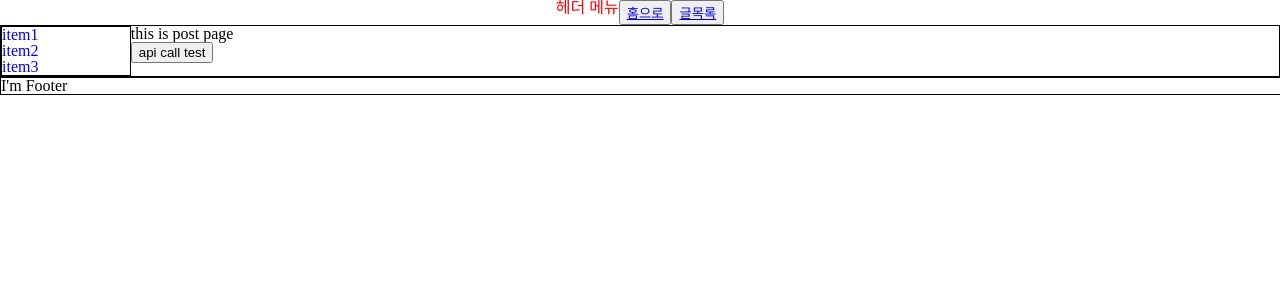
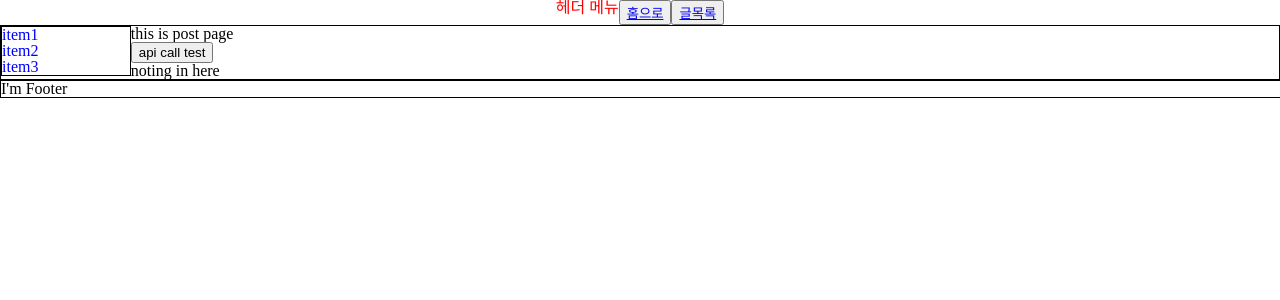
Before and after one commit to jaekwanAHN/NextBlog, a Next.js app: page /post in a window 1280 px wide. Shown: the top 300 px of the page. Built offline with nearby package versions, Linux system fonts and the light colour scheme.

Commit message:
Feat: fetch 결과물 반영 테스트

```diff
--- a/src/app/post/page.tsx
+++ b/src/app/post/page.tsx
@@ -1,18 +1,21 @@
 'use client';
 
 import axios from 'axios';
+import { useState } from 'react';
 
 export const PostPage = () => {
+  const [tempState, setTempState] = useState('noting in here');
   const fetch = () => {
     axios
       .get('https://jsonplaceholder.typicode.com/todos/1')
-      .then((res) => console.log(res));
+      .then((res) => setTempState(res.data.title));
   };
 
   return (
     <div>
       <p>this is post page</p>
       <button onClick={fetch}>api call test</button>
+      <p>{tempState}</p>
     </div>
   );
 };
```
